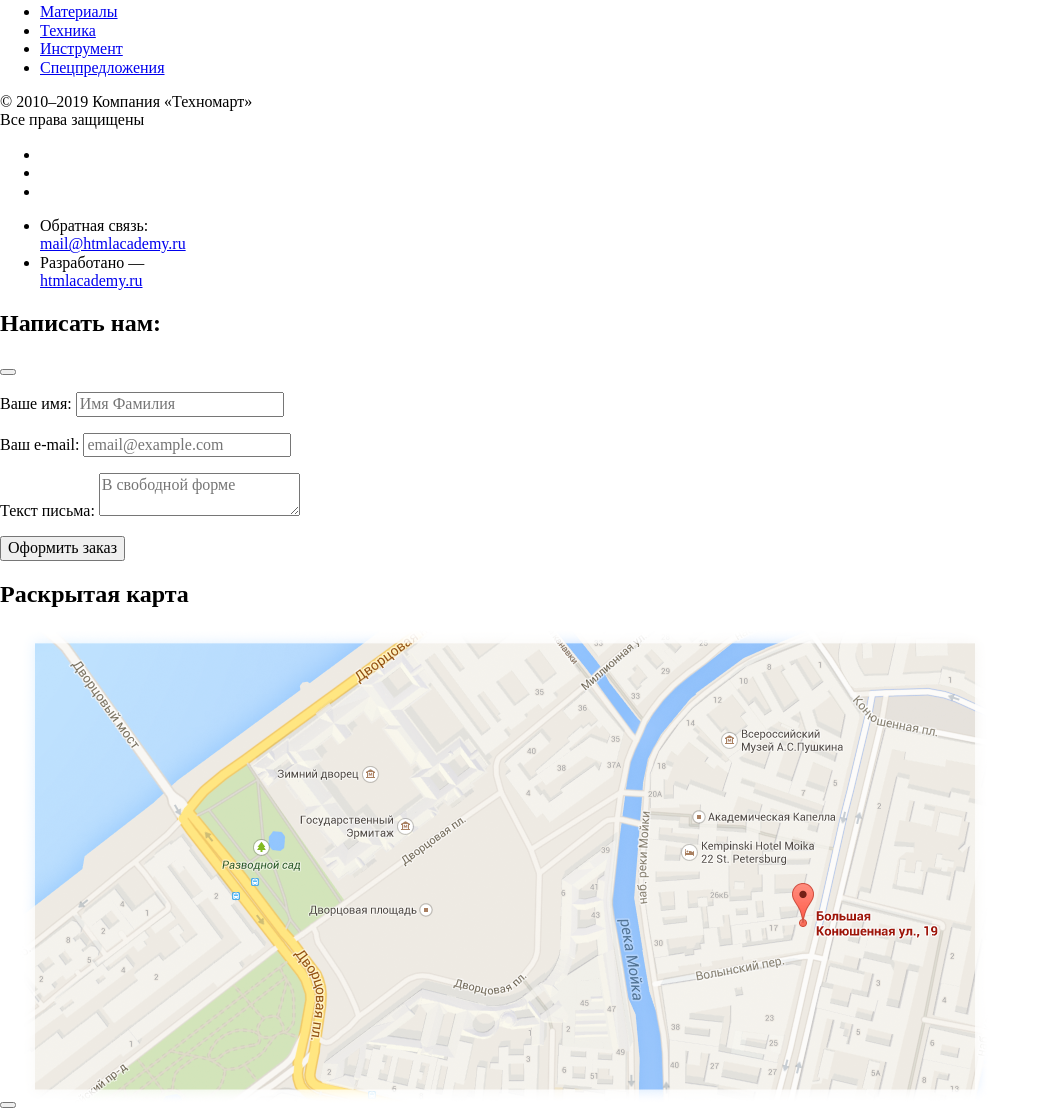
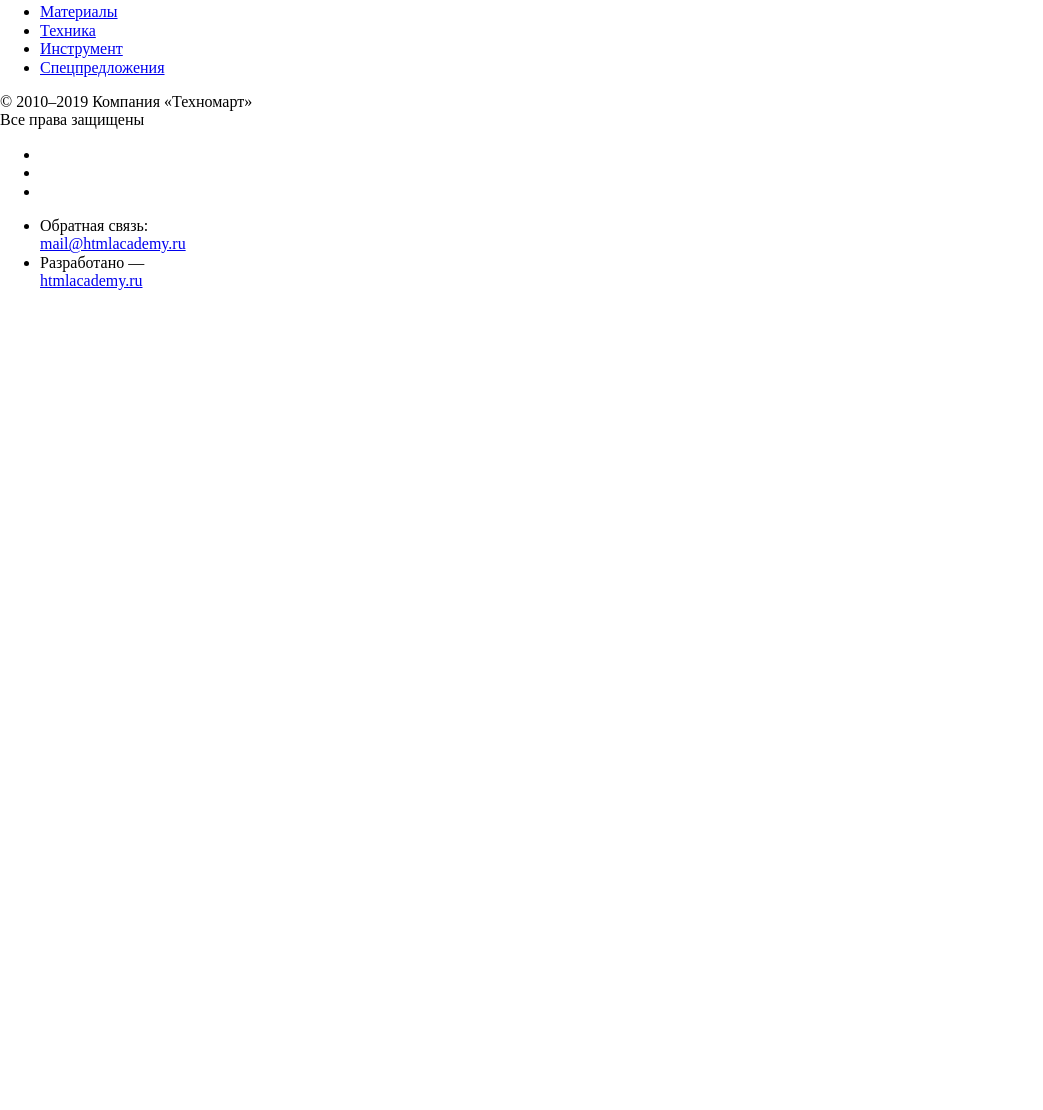
Before and after one commit to Vlad-Winner/1410217-technomart-28, a plain HTML site: page index.html in a window 1280 px wide. Shown: the part 1220-2330 px from the top of the page, without its empty margins (0-1043 px from the left). After the commit the page ends 1527 px from the top, so only its background shows below. Drawn offline with Linux system fonts and the light colour scheme; a web font is replaced by a local one.

Commit message:
Выключил popup через display none

```diff
--- a/css/style.css
+++ b/css/style.css
@@ -15,3 +15,7 @@
   --error: #BA2732;
   --light-gray: #EAEAEA;
 }
+
+.popup {
+  display: none;
+}
--- a/index.html
+++ b/index.html
@@ -105,7 +105,7 @@
       </ul>
     </div>
   </footer>
-  <section>
+  <section class="popup">
     <h2 class="visually-hidden">Написать нам:</h2>
     <button type="button" aria-label="Закрыть окно"></button>
     <form action="https://echo.htmlacademy.ru" method="POST">
@@ -124,7 +124,7 @@
       <button type="submit">Оформить заказ</button>
     </form>
   </section>
-  <section>
+  <section class="popup">
     <h2 class="visually-hidden">Раскрытая карта</h2>
     <button type="button" aria-label="Закрыть окно"></button>
     <img src="img/map-popup.png" alt="Раскрытая карта">
```
Also changed, not shown: catalog.html (+1 -1 lines).
